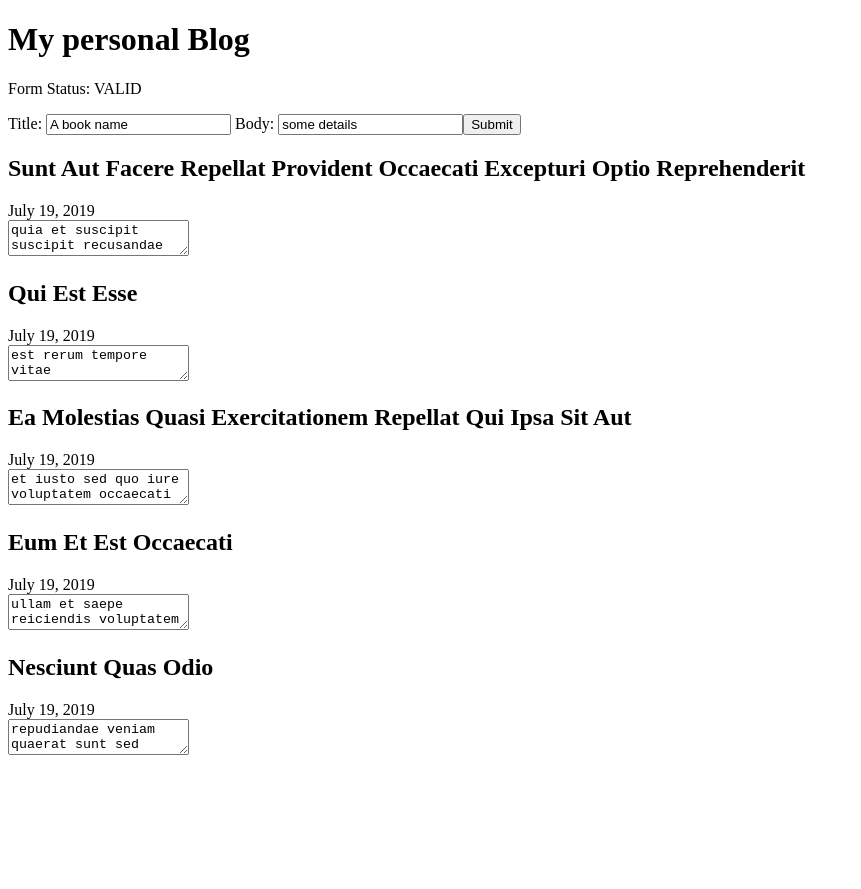
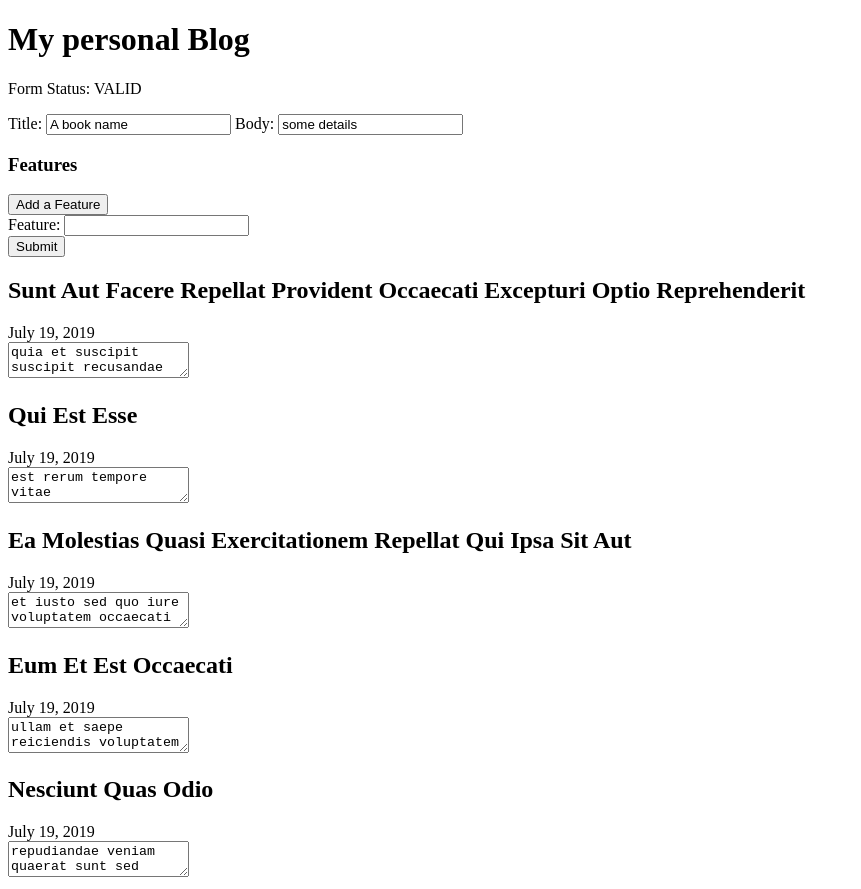
Before and after one commit to ikashifullah/angular-training, an Angular app: page / in a window 1280 px wide. Shown: the whole page, without its empty margins (0-861 px from the left). Before the commit the page ends 800 px from the top, so only its background shows below. Built offline with nearby package versions, Linux system fonts and the light colour scheme.

Commit message:
displaying form array in template

```diff
--- a/src/app/add-book/add-book.component.html
+++ b/src/app/add-book/add-book.component.html
@@ -13,6 +13,17 @@
       <input type="text" formControlName="body">
     </label>
 
+    <div formArrayName="features">
+        <h3>Features</h3> <button (click)="addFeature()">Add a Feature</button>
+        <div *ngFor="let feature of features.controls; let i=index">
+          <!-- The repeated feature template -->
+          <label>
+            Feature:
+            <input type="text" [formControlName]="i">
+          </label>
+        </div>
+    </div>
+
     <button type="submit" [disabled]="!newBook.valid">Submit</button>
 
   </form>
```
